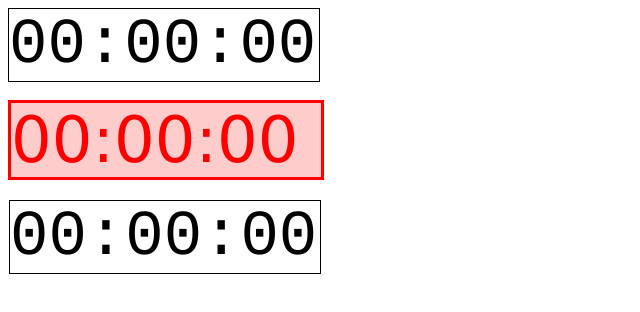
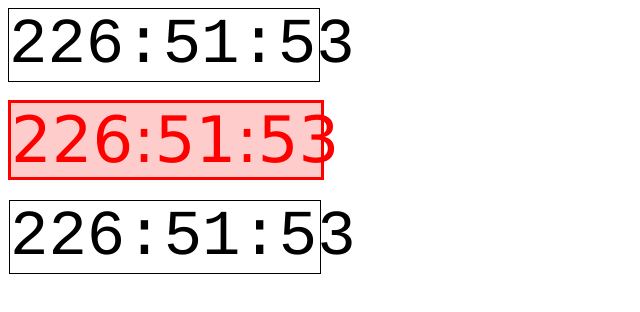
Before and after one commit to callumacrae/js-labs, a plain HTML site: page countdown/index.html in a window 1280 px wide. Shown: the whole page, without its empty margins (0-640 px from the left). Drawn offline with Linux system fonts and the light colour scheme.

Commit message:
[countdown] Changed times.

```diff
--- a/countdown/index.html
+++ b/countdown/index.html
@@ -5,9 +5,9 @@
 	<link rel="stylesheet" href="style.css">
 </head>
 <body>
-	<div class="countdown">2011-12-05T00:00:00.835Z</div><br />
-	<div class="countdown red">2011-12-06T00:00:00.835Z</div><br />
-	<div class="countdown default shake">2011-12-06T00:00:00.835Z</div><br />
+	<div class="countdown">2011-12-25T00:00:00.835Z</div><br />
+	<div class="countdown red">2011-12-25T00:00:00.835Z</div><br />
+	<div class="countdown default shake">2011-12-25T00:00:00.835Z</div><br />
 	<script src="script.js"></script>
 </body>
 </html>
```
